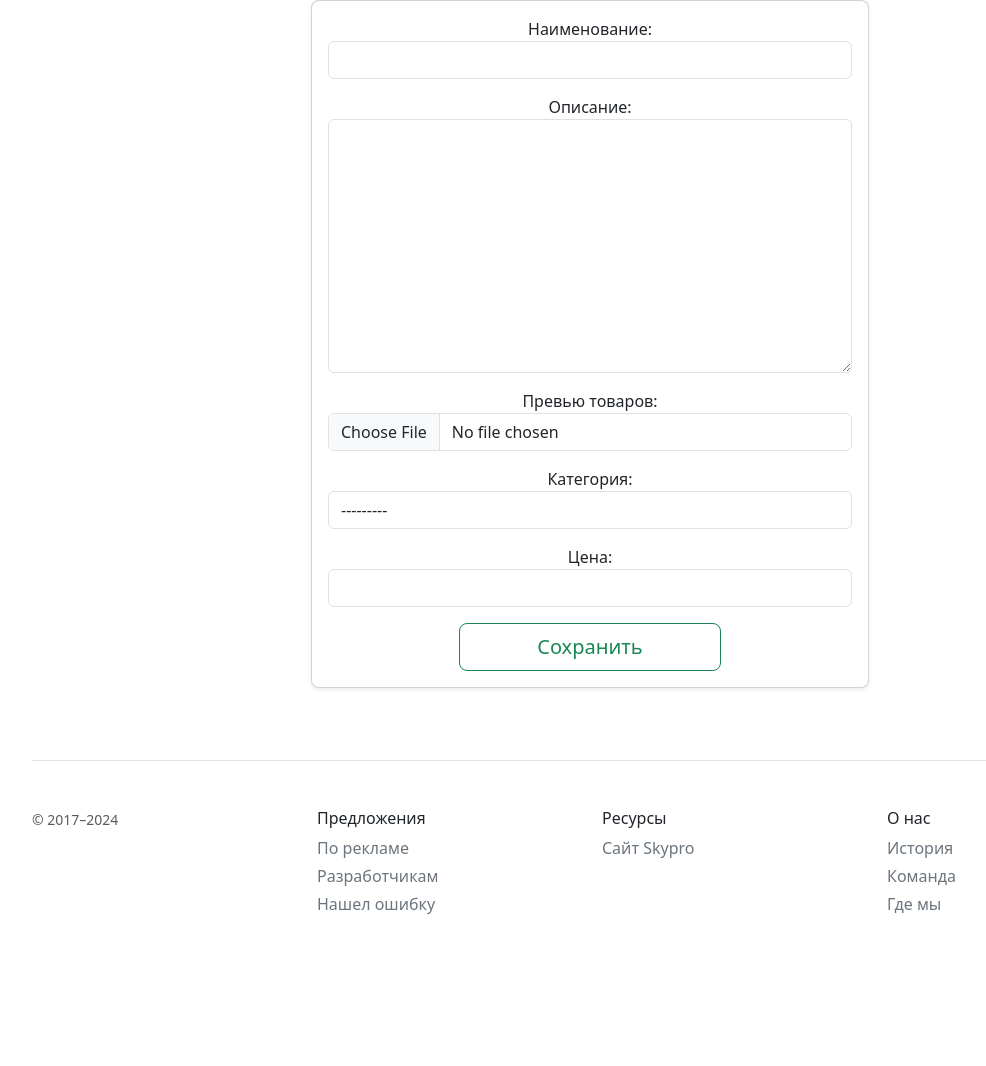
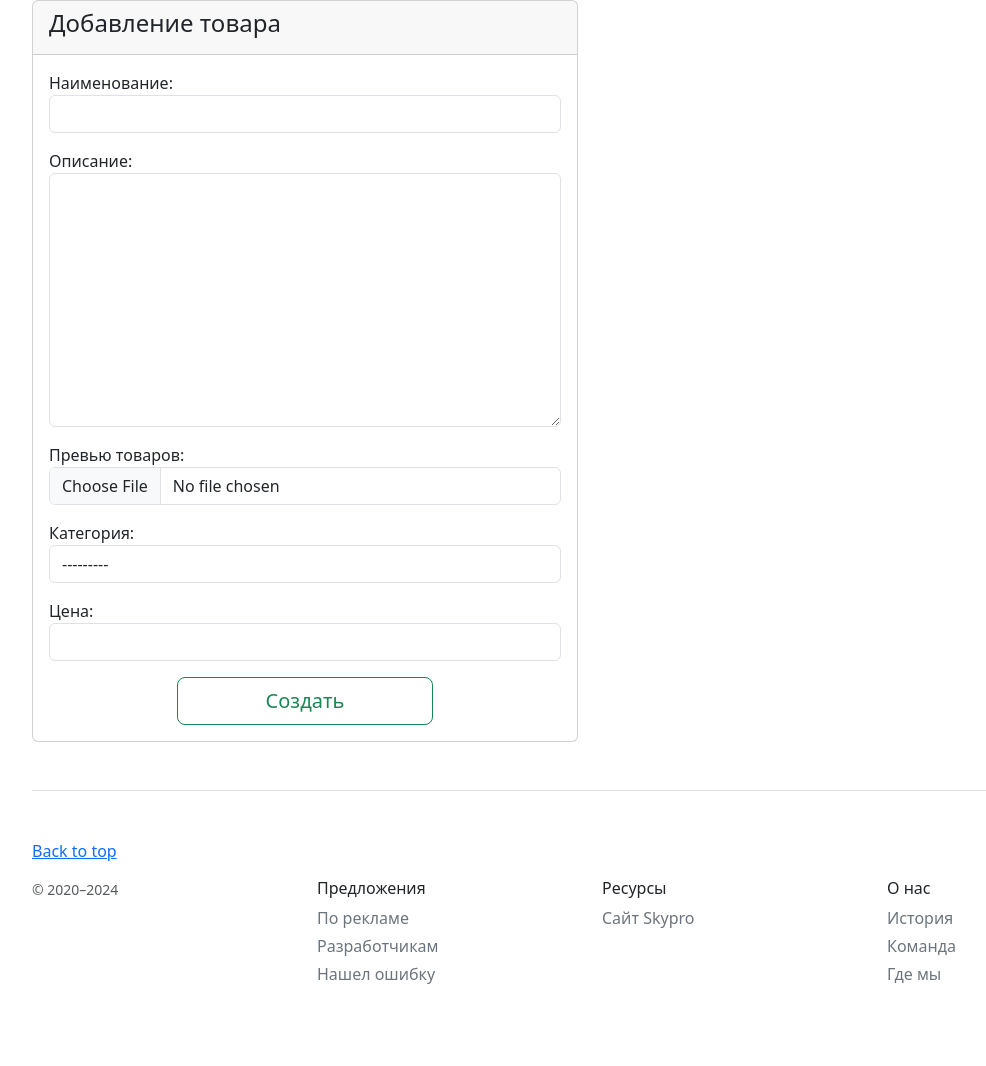
Before and after one commit to ialar/skystore_19_2, a Django app: page /create/ in a window 1280 px wide. Shown: the part 151-1217 px from the top of the page, without its empty margins (50-1036 px from the left). Before the commit the page ends 1065 px from the top, so only its background shows below. Run offline with Django 5.2, Linux system fonts and the light colour scheme; data comes from the database, SQL or seed files in the repository; some libraries are stand-ins or nearby versions.

Commit message:
edit templates in catalog app

```diff
--- a/catalog/templates/catalog/base.html
+++ b/catalog/templates/catalog/base.html
@@ -106,9 +106,12 @@
     </main>
 
     <footer class="pt-4 my-md-5 pt-md-5 border-top">
+        <p class="float-right">
+            <a href="#">Back to top</a>
+        </p>
         <div class="row">
             <div class="col-12 col-md">
-                <small class="d-block mb-3 text-body-secondary">&copy; 2017–{% now 'Y' %}</small>
+                <small class="d-block mb-3 text-body-secondary">&copy; 2020–{% now 'Y' %}</small>
             </div>
             <div class="col-6 col-md">
                 <h6>Предложения</h6>
--- a/catalog/templates/catalog/product_detail.html
+++ b/catalog/templates/catalog/product_detail.html
@@ -13,6 +13,8 @@
             <p>Категория: {{ object.category.name|lower }}</p>
             <p>{{ object.category.description }}</p>
             <p>{{ object.description }}</p>
+            <p>Версия {{ current_version.version_number|default:"v0.0" }}
+                      {{ current_version.version_name|default:"(не указана)" }}</p>
             <a class="btn btn-lg btn-outline-warning"
                href="{% url 'catalog:product_edit' object.pk %}">Редактировать</a>
             <a class="btn btn-lg btn-outline-danger"
--- a/catalog/templates/catalog/product_form.html
+++ b/catalog/templates/catalog/product_form.html
@@ -1,19 +1,52 @@
 {% extends 'catalog/base.html' %}
 
 {% block content %}
-<div class="d-flex justify-content-center">
-    <div class="card mb-4 rounded-3 shadow-sm w-50 text-center">
+<div class="col-12">
+    <form class="row" method="post" enctype="multipart/form-data">
+        <div class="col-6">
+            <div class="card">
+                <div class="card-header">
+                    <h4 class="card-title">
+                        {% if object %}
+                        Редактирование
+                        {% else %}
+                        Добавление товара
+                        {% endif %}
+                    </h4>
+                </div>
                 <div class="card-body">
-            <form method="post" enctype="multipart/form-data">
                     {% csrf_token %}
                     {{ form.as_p }}
+                    <div class="text-center">
+                        <button type="submit" class="w-50 btn btn-lg btn-outline-success btn-center">
                             {% if object %}
-                    <button type="submit" class="w-50 btn btn-lg btn-outline-success">Изменить</button>
+                            Сохранить
                             {% else %}
-                    <button type="submit" class="w-50 btn btn-lg btn-outline-success">Сохранить</button>
+                            Создать
+                            {% endif %}
+                        </button>
+                    </div>
+                </div>
+            </div>
+        </div>
+        {% if object %}
+        <div class="col-6">
+            <div class="card">
+                <div class="card-header">
+                    <h4 class="card-title">Версия продукта</h4>
+                </div>
+                <div class="card-body">
+                    {{ formset.management_form}}
+                    {% for form in formset.forms %}
+                    {{ form.as_p }}
+                    {% if forloop.revcounter0 != 0 %}
+                    <hr>
+                    {% endif %}
+                    {% endfor %}
+                </div>
+            </div>
+        </div>
         {% endif %}
     </form>
 </div>
-    </div>
-</div>
 {% endblock %}
--- a/catalog/templates/catalog/product_list.html
+++ b/catalog/templates/catalog/product_list.html
@@ -11,6 +11,7 @@
         <div class="card mb-4 rounded-3 shadow-sm">
             <div class="card-header py-3">
                 <h5 class="my-0 fw-normal">{{ object.name }}</h5>
+                <span class="text-muted">{{ object.active_version }}</span>
             </div>
             <div class="card-body">
                 <h6 class="card-title pricing-card-title">{{ object.price }} у.е.</h6>
```
Lines whose indentation alone changed are shown as unchanged.
